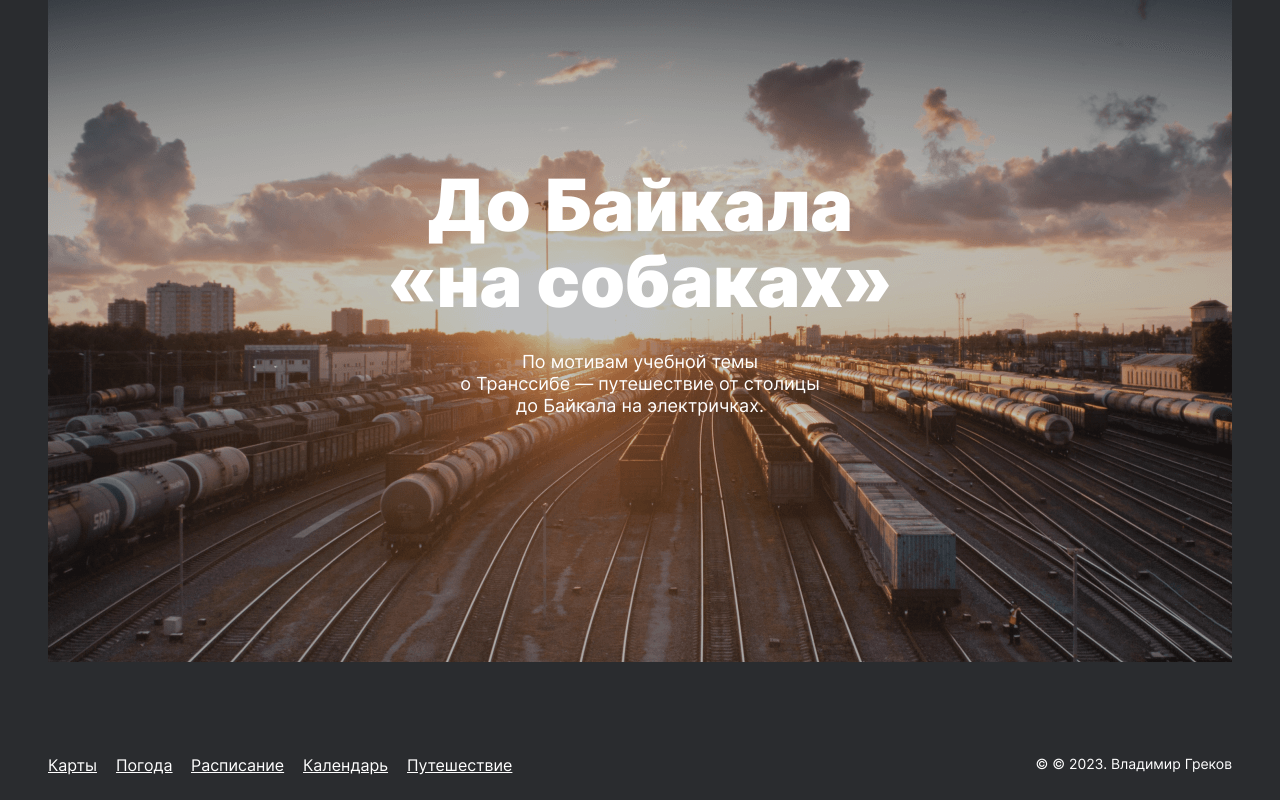
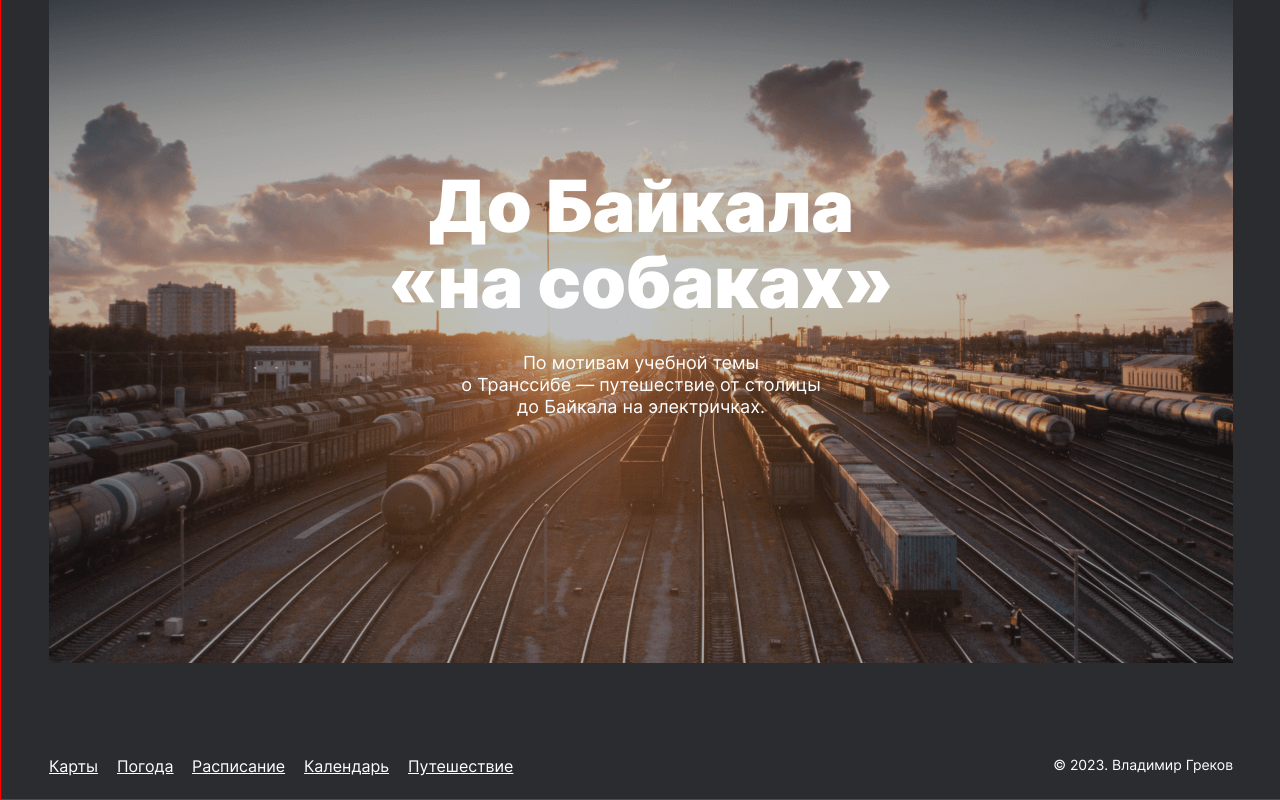
Before and after one commit to Vladimir-Grekov/russian-travel, a plain HTML site: page index.html in a window 1280 px wide. Shown: the part 6079-6879 px from the top of the page. Drawn offline with Linux system fonts and the light colour scheme; files whose address does not match are found by name.

Commit message:
Редакция по БЭМ

```diff
--- a/blocks/page/page.css
+++ b/blocks/page/page.css
@@ -3,6 +3,7 @@ background-color: #2A2C2F;
 font-family: 'Inter', sans-serif, 'Times New Roman';
 min-width: 1280px;
 margin: 0 auto;
+border: 1px solid red;
 }
 
 @media screen and (max-width: 1279px) {
--- a/index.html
+++ b/index.html
@@ -124,7 +124,7 @@
   <a class="footer__link" href="https://rasp.yandex.ru">Расписание</a>
   <a class="footer__link" href="https://calendar.yandex.ru">Календарь</a>
   <a class="footer__link" href="https://travel.yandex.ru">Путешествие</a>
-  <p class="footer__author">&copy; © 2023. Владимир Греков</p>
+  <p class="footer__author">&copy; 2023. Владимир Греков</p>
 </footer>
 </div>
 </body>
```
Also changed, not shown: blocks/header/__lang-link/_En/header__lang-link_En.css (renamed from blocks/header/__lang-link/header__lang-link_En.css), blocks/header/__lang-link/_Ru/header__lang-link_Ru.css (renamed from blocks/header/__lang-link/header__lang-link_Ru.css), blocks/place/__text/_paragraph/place__text_paragraph.css (renamed from blocks/place/__text/place__text_paragraph.css), blocks/place/__website/_link/place__website_link.css (renamed from blocks/place/__website/place__website_link.css), blocks/place/__website/_url-heading/place__website_url-heading.css (renamed from blocks/place/__website/place__website_url-heading.css).
